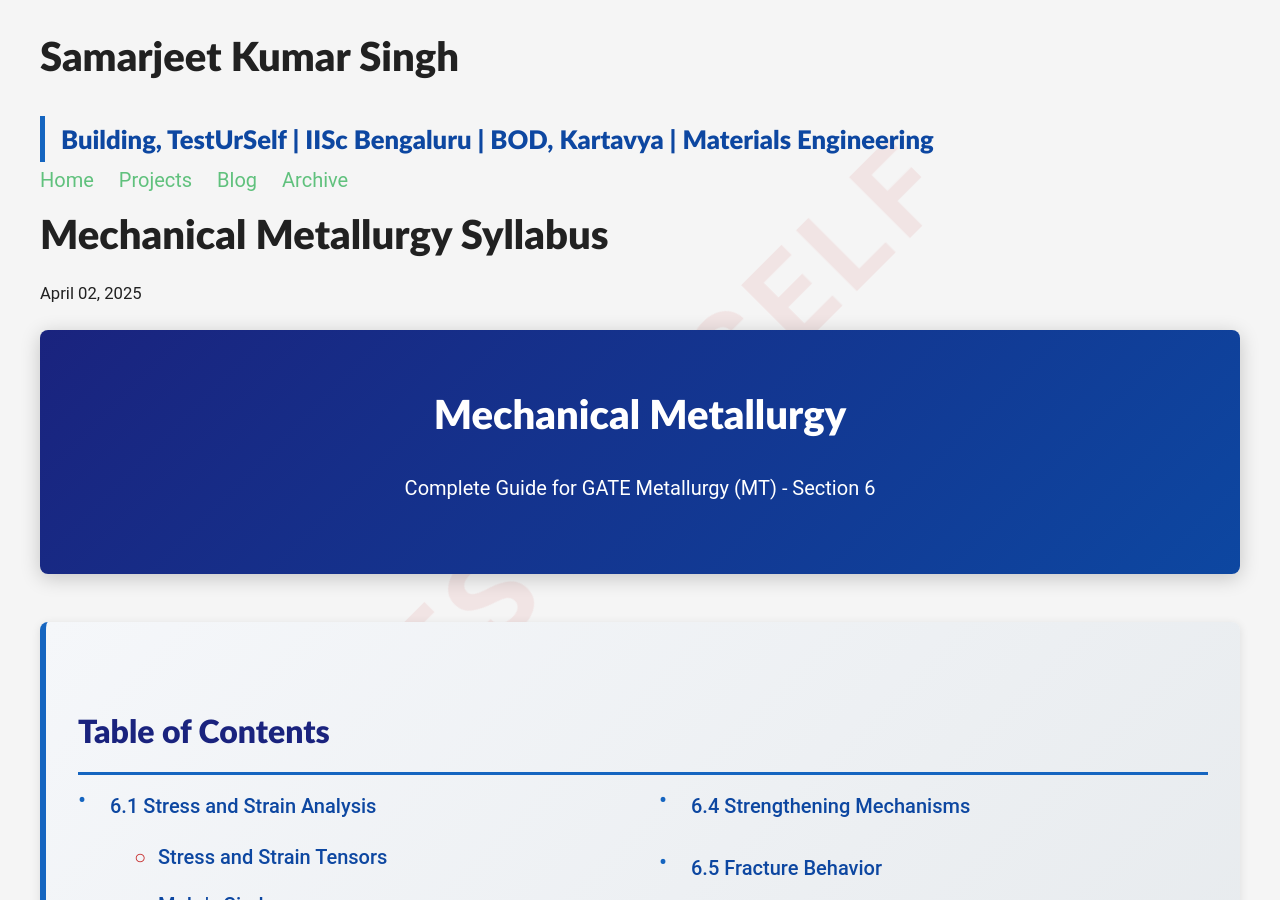
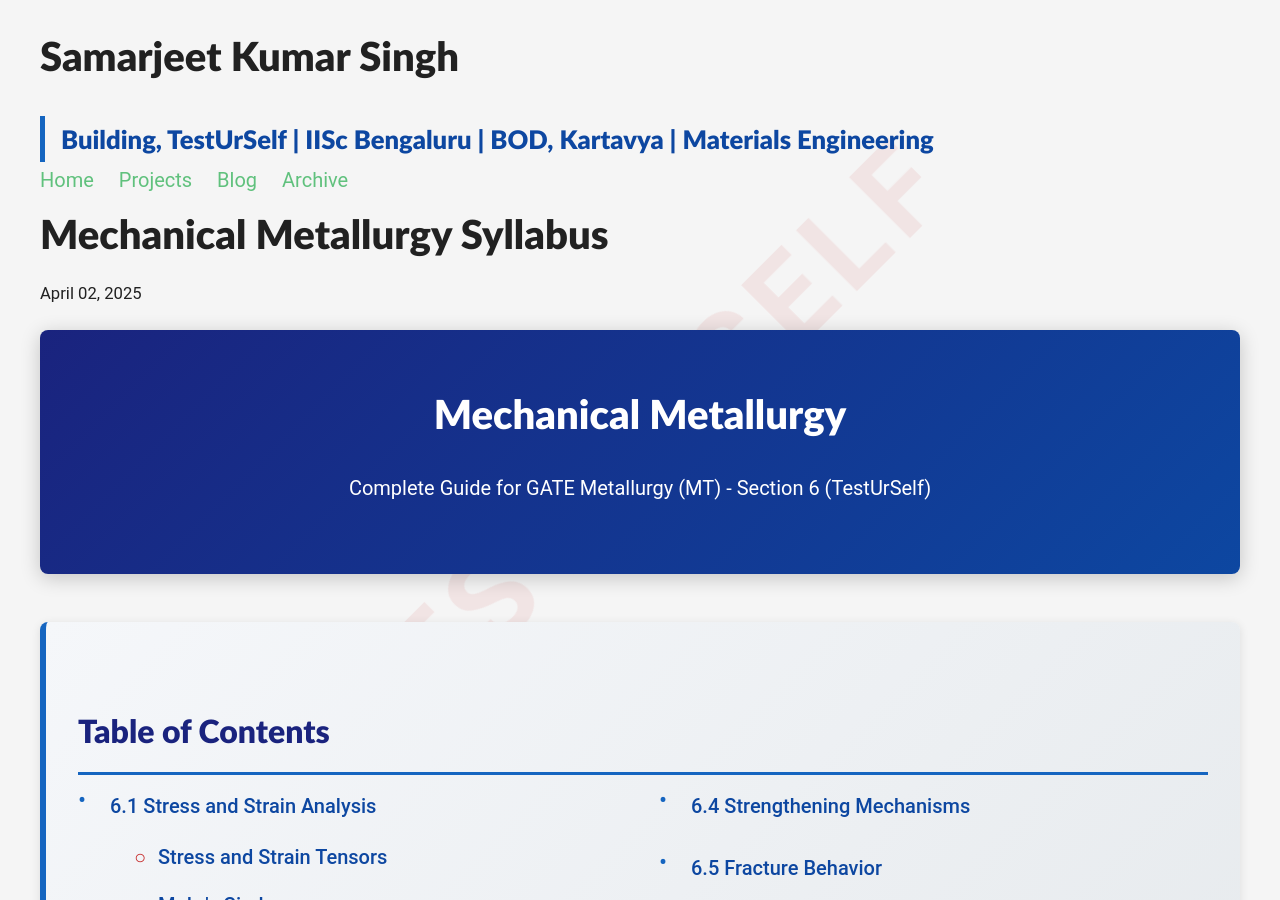
Before and after one commit to Samarjeetkumarsingh/website, a Jekyll site: the page built from _posts/2025-04-02-Mechanical-Metallurgy-Syllabus.md, in a window 1280 px wide and 900 px high. Built offline with Jekyll 4.4.1, drawn with Linux system fonts in a browser that asks for light colours; nearby versions of some CDN libraries; our own code applies the rules of GitHub Pages for plain Markdown files.

Commit message:
Update 2025-04-02-Mechanical-Metallurgy-Syllabus.md

```diff
--- a/_posts/2025-04-02-Mechanical-Metallurgy-Syllabus.md
+++ b/_posts/2025-04-02-Mechanical-Metallurgy-Syllabus.md
@@ -270,7 +270,7 @@
 <body>
     <header>
         <h1>Mechanical Metallurgy</h1>
-        <p>Complete Guide for GATE Metallurgy (MT) - Section 6</p>
+        <p>Complete Guide for GATE Metallurgy (MT) - Section 6 (TestUrSelf)</p>
     </header>
 
     <div class="toc-container">
@@ -373,7 +373,7 @@
             <h3>Mohr's Circle Representation</h3>
             <div class="topic-card">
                 <div class="mohr-circle">
-                    <img src="https://upload.wikimedia.org/wikipedia/commons/thumb/6/6c/Mohr_circle.svg/500px-Mohr_circle.svg.png" alt="Mohr's Circle Diagram">
+                    <img src="Mohrs-circle-construction.png" alt="Mohr's Circle Diagram">
                     <p>Mohr's Circle for 2D stress state</p>
                 </div>
 
```
